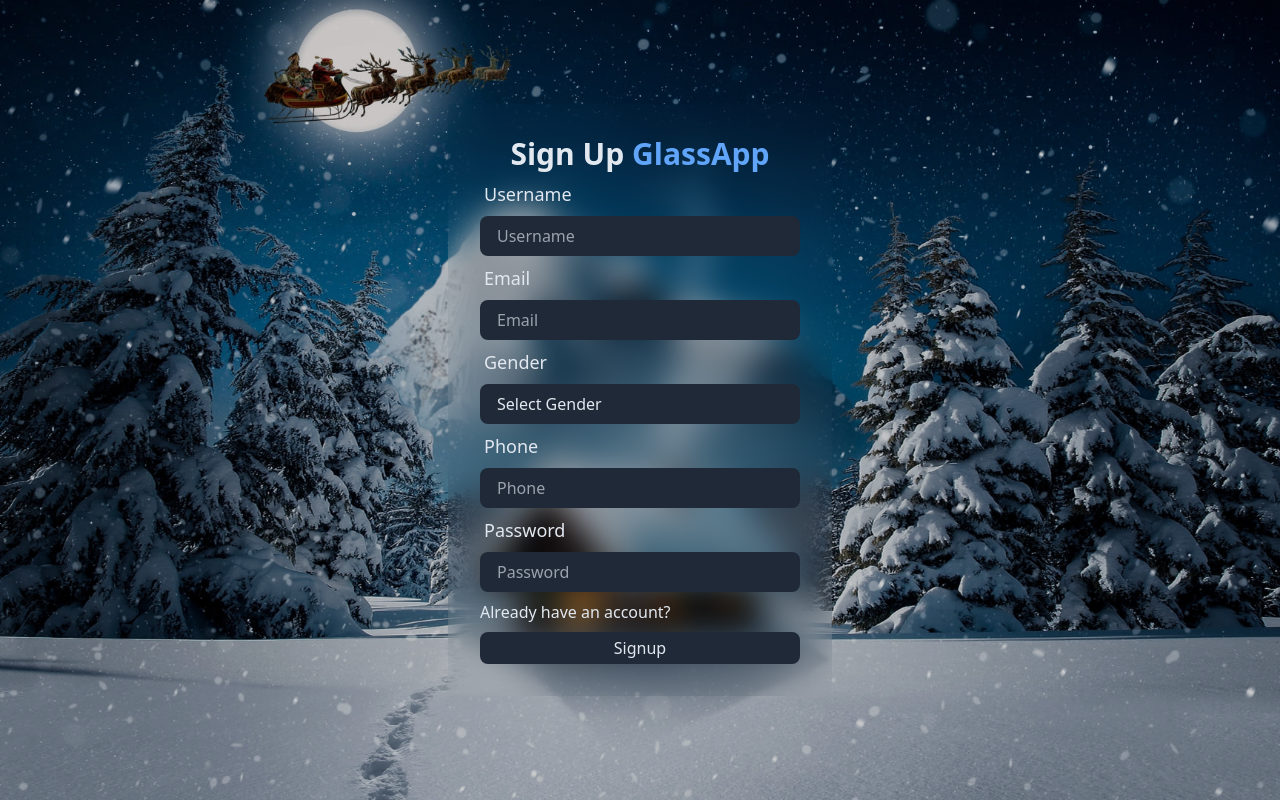
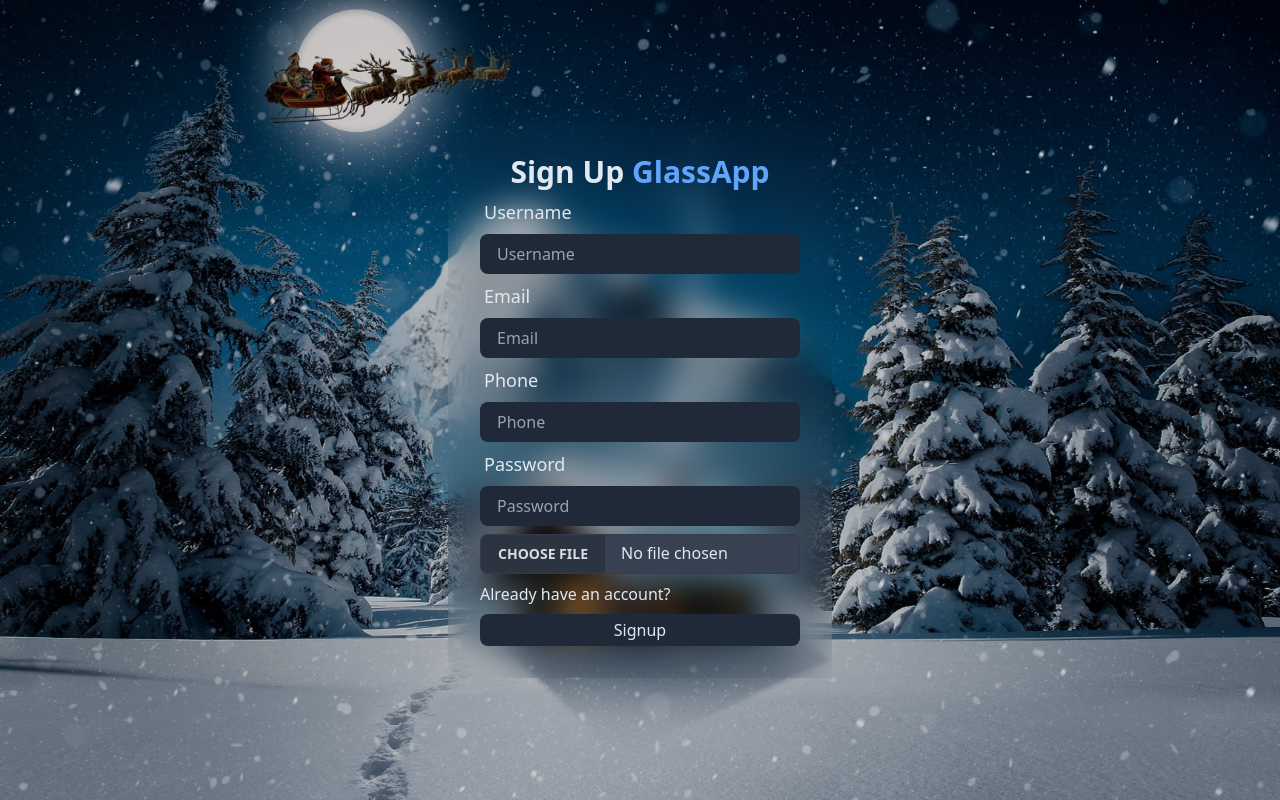
Before and after one commit to MehmoodulHasssan/Glass-App, a Next.js app: page /user/signup in a window 1280 px wide. Built offline with nearby package versions, Linux system fonts and the light colour scheme.

Commit message:
Added functionality of uploading images

```diff
--- a/src/app/user/signup/page.jsx
+++ b/src/app/user/signup/page.jsx
@@ -8,6 +8,7 @@
 import usePost from '@/hooks/usePost';
 import validiateData from '@/utils/validiateData';
 import toast, { Toaster } from 'react-hot-toast';
+import FileInput from '@/components/Registeration/FileInput';
 
 
 const SignupPage = () => {
@@ -22,7 +23,7 @@
     const handleSubmit = async (formData) => {
         const data = Object.fromEntries(formData.entries())
         if (!validiateData(data)) return;
-        await postData({ url: 'http://localhost:8000/api/auth/signup', data })
+        await postData({ url: 'http://localhost:8000/api/auth/signup', data: formData })
     }
 
     useEffect(() => {
@@ -47,10 +48,10 @@
                 </h1>
                 <InputBar type="text" name="username" />
                 <InputBar type="email" name="email" />
-                <Dropdown name="gender" options={['Male', 'Female']} />
+                {/* <Dropdown name="gender" options={['Male', 'Female']} /> */}
                 <InputBar type="text" name="phone" />
                 <InputBar type="password" name="password" />
-
+                <FileInput />
                 <div className="flex flex-col gap-2 w-full">
                     <p onClick={() => router.push('/user/login')} className='hover:text-slate-300 hover:cursor-pointer'>Already have an account?</p>
                     <Button>{isLoading ? 'Signing Up...' : 'Signup'}</Button>
--- /dev/null
+++ b/src/components/Registeration/FileInput.jsx
@@ -0,0 +1,14 @@
+import React from 'react'
+
+const FileInput = () => {
+    return (
+        <div className="w-[20rem] flex flex-col gap-2">
+            <input
+                type="file"
+                name='profilePic'
+                className="file-input file-input-bordered w-full max-h-10 bg-gray-700 max-w-xs" />
+        </div>
+    )
+}
+
+export default FileInput
--- a/src/utils/validiateData.js
+++ b/src/utils/validiateData.js
@@ -20,11 +20,11 @@
     );
     return false;
   }
-  const validGenders = ['Male', 'Female'];
-  if (!validGenders.includes(gender)) {
-    toast.error('Invalid gender. Please select "Male", or "Female"');
-    return false;
-  }
+  // const validGenders = ['Male', 'Female'];
+  // if (!validGenders.includes(gender)) {
+  //   toast.error('Invalid gender. Please select "Male", or "Female"');
+  //   return false;
+  // }
   if (!/^\d{10,}$/.test(phone)) {
     toast.error('Phone number must be numeric and at least 10 digits long.');
     return false;
```
